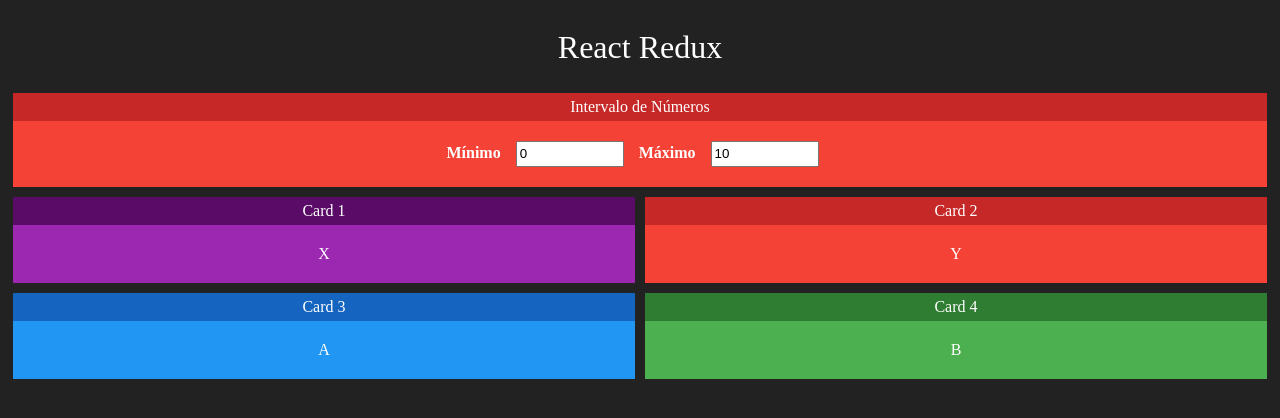
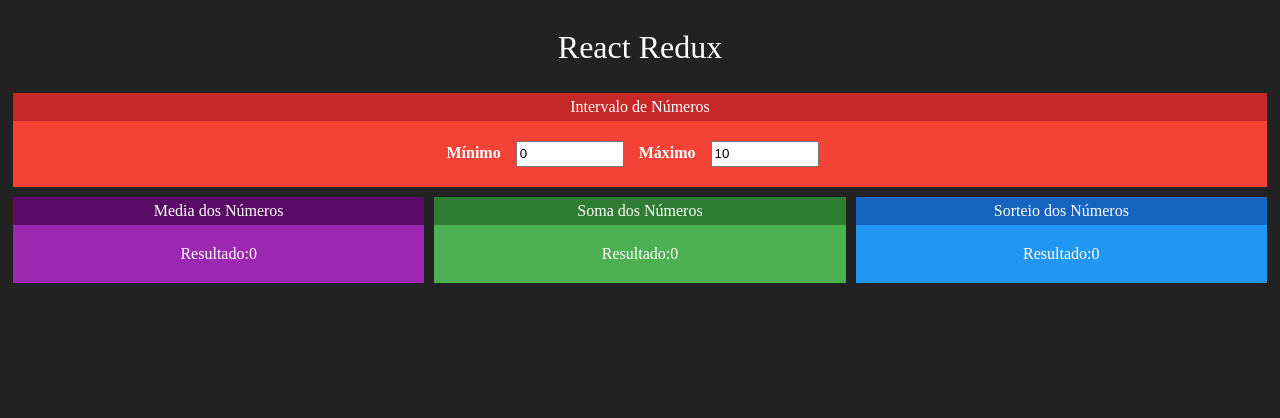
Before and after one commit to JoseVieiraCF/Redux, a React (Create React App) app: page / in a window 1280 px wide. Shown: the top 418 px of the page. Built offline with nearby package versions, Linux system fonts and the light colour scheme.

Commit message:
Adding the other components

```diff
--- a/src/App.js
+++ b/src/App.js
@@ -1,7 +1,9 @@
 import './App.css';
 import React from 'react';
-import Card from './components/Card';
-import Interval from './components/Interval';
+import Sum from './components/Sum/Sum';
+import Average from './components/Average/Average';
+import Sort from './components/Sort/Sort';
+import Interval from './components/Interval/Interval';
 
 
 function App() {
@@ -13,13 +15,13 @@
         <Interval />
       </div>
       <div className="linha">
-        <Card title="Card 1" Purple>X</Card>
-        <Card title="Card 2" Red>Y</Card>
+        <Average/>
+        <Sum />
+        <Sort/>
       </div>
 
       <div className="linha">
-        <Card title="Card 3" Blue>A</Card>
-        <Card title="Card 4" Green>B</Card>
+
       </div>
 
     </div>
--- /dev/null
+++ b/src/components/Average/Average.js
@@ -0,0 +1,16 @@
+import React from 'react';
+import Card from '../Card/Card';
+
+export default function Average(props){
+    return(
+        <Card title="Media dos Números" Purple>
+            <div className="Media">
+                <span>
+                    <span>Resultado:</span>
+                    <span>0</span>
+                </span>
+            </div>
+
+        </Card>
+    );
+}
--- a/src/components/Interval.js
+++ b/src/components/Interval/Interval.js
@@ -1,6 +1,6 @@
 import './Interval.css';
 import React from 'react';
-import Card from './Card';
+import Card from '../Card/Card';
 
 export default function Interval(props){
     return(
--- /dev/null
+++ b/src/components/Sort/Sort.js
@@ -0,0 +1,16 @@
+import React from 'react';
+import Card from '../Card/Card';
+
+export default function Sort(props){
+    return(
+        <Card title="Sorteio dos Números" Blue>
+            <div className="Sort">
+                <span>
+                    <span>Resultado:</span>
+                    <span>0</span>
+                </span>
+            </div>
+
+        </Card>
+    );
+}
--- /dev/null
+++ b/src/components/Sum/Sum.js
@@ -0,0 +1,16 @@
+import React from 'react';
+import Card from '../Card/Card';
+
+export default function Sum(props){
+    return(
+        <Card title="Soma dos Números" Green>
+            <div className="Sum">
+                <span>
+                    <span>Resultado:</span>
+                    <span>0</span>
+                </span>
+            </div>
+
+        </Card>
+    );
+}
```
Also changed, not shown: src/components/Average/Average.css (added), src/components/Card/Card.css (renamed from src/components/Card.css), src/components/Card/Card.js (renamed from src/components/Card.js), src/components/Interval/Interval.css (renamed from src/components/Interval.css).
